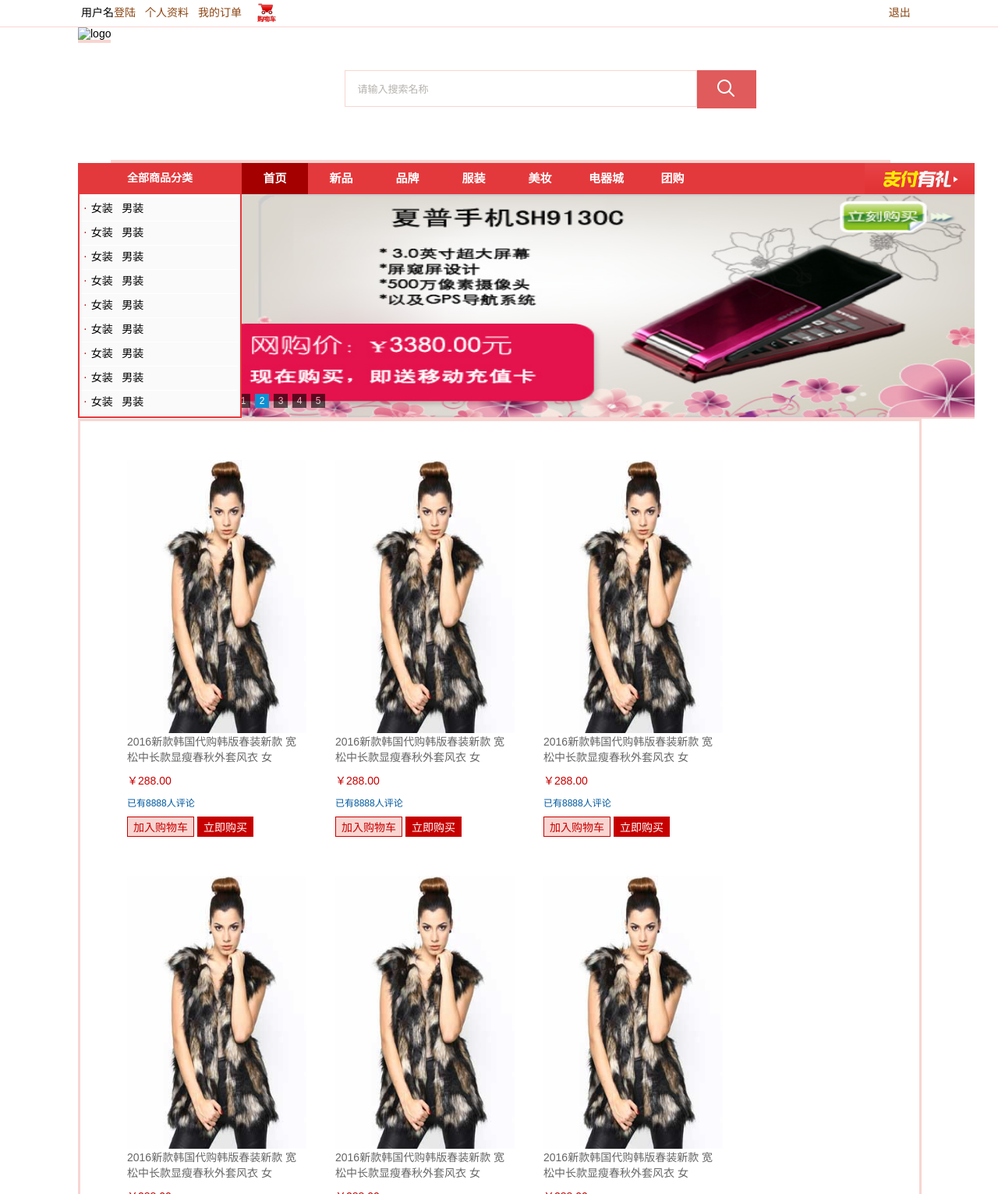
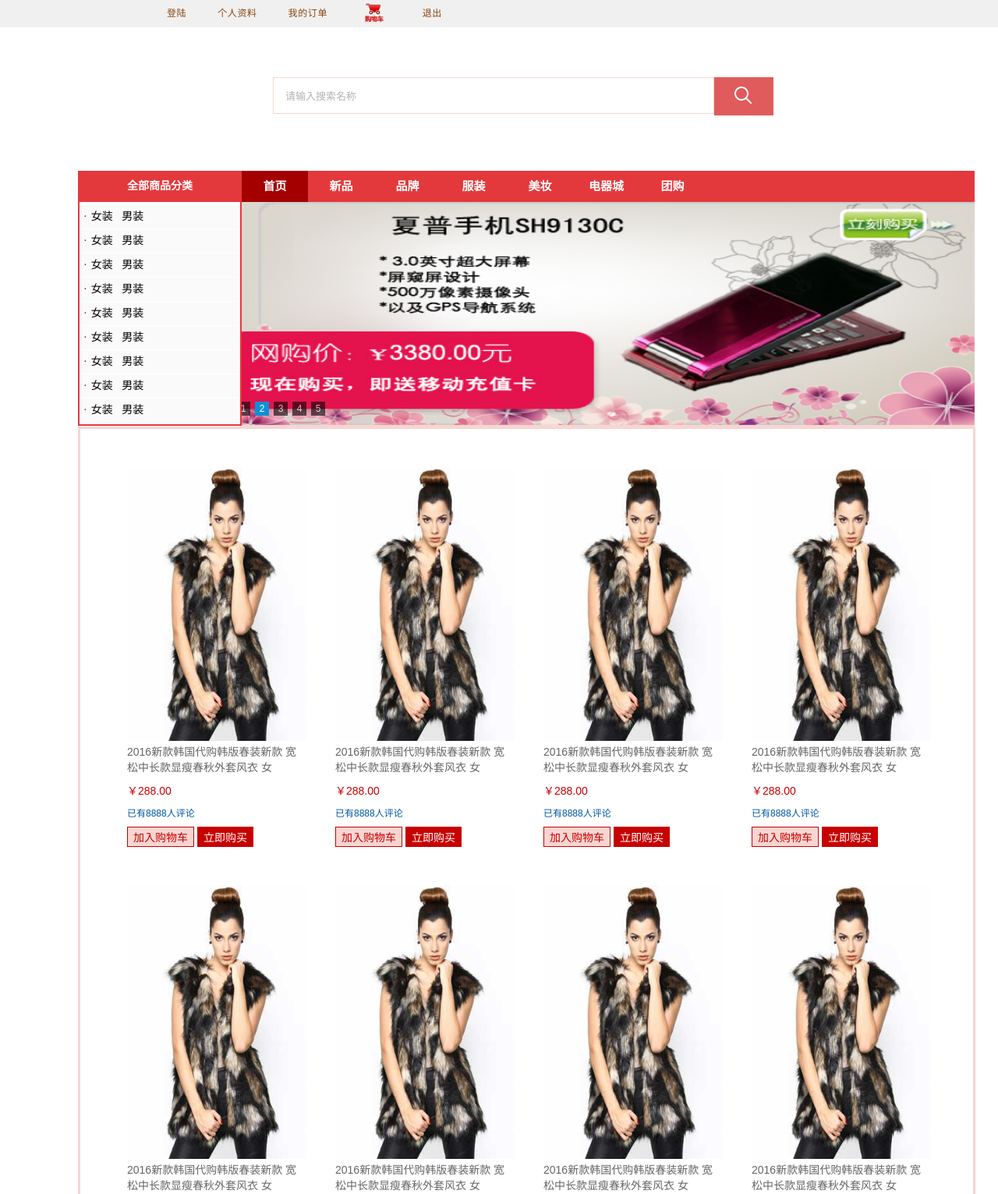
Before and after one commit to amumustyle/shopping, a plain HTML site: page index.html in a window 1280 px wide. Shown: the top 1531 px of the page at 78% size. Drawn offline with Linux system fonts and the light colour scheme.

Commit message:
hahaha
r

```diff
--- a/css/global.css
+++ b/css/global.css
@@ -10,8 +10,6 @@ address,cite,dfn,em,var { font-style:normal; }
 code,kbd,pre,samp { font-family:courier new,courier,monospace; }
 small { font-size:12px; }
 ul,ol { list-style:none; }
-a { text-decoration:none; }
-a:hover { text-decoration:underline; }
 sup { vertical-align:text-top; }
 sub { vertical-align:text-bottom; }
 legend { color:#000; }
@@ -37,15 +35,13 @@ table { border-collapse:collapse; border-spacing:0; }
 html { overflow-y:scroll; }
 
 /* Default link styles */
-a:link,a:visited { text-decoration:none; }
-a:hover,a:active { text-decoration:underline; }
+
 
 .top { padding-top:80px; }
 .menu { position:relative; width:1150px; margin:0px auto; height:40px; background-color:#E4393C;}
 .menu div { position:absolute; top:0px; height:40px; font-family:"Microsoft Yahei"; }
 .menu .all-sort { left:0px; width:210px; text-align:center; font-size:14px; }
 .menu .all-sort a { color:#FFF; display:block; width:100%; height:100%; line-height:40px; }
-.menu .ad { right:0px; width:141px; }
 .menu .nav { left:210px; }
 .menu .nav ul li { float:left; width:85px; line-height:40px; }
 .menu .nav ul li a { display:block; width:100%; color:#FFF; text-align:center; font:700 15px/40px "Microsoft Yahei"; }
@@ -107,31 +103,45 @@ a:hover,a:active { text-decoration:underline; }
 .item-list .cat-right dt { padding:3px 6px 0px 0px; font-weight:700; color:#E4393C;  }
 .item-list .cat-right dd a:hover { color:#666; }
     .tou{
-    	margin-left: 100px;
+
+        height: 35px;
+        line-height: 35px;
+        width: 1348px;
+        font-size: 12px;
+        background-color: #F0F0F0;
+        position: relative;
+
     }
-    .b{
-	    border-bottom: 1px solid #f8d5d1;
-    	float: top;
-        padding:0 0 4px 4px;
-    }
-    .header{
-    	float: top;
-    	margin-right: 100px;
-    	margin-left: 100px;
-    	width: 1150px;
+    .tou nav {
+        width: 980px;
+        margin: 0 auto;
     }
 
-    .Logo{
-    	float: left;
-    	border-bottom: 4px solid #f8d5d1;
-
+   .tou li {
+    float: left;
+    margin-left: 20px;
+   }
+   .tou li:hover {
+    background:#f8d5d1; text-decoration:none;
+    color:black;
     }
+   .tou a {
+    float: left;
+    display: inline-block;
+    padding: 0 10px;
+    letter-spacing: .05em;
+    color: #ccc;
+    text-decoration:none
+   }
+   .tou a:hover{text-decoration:none;font-family: black;}
     .c{
     	float: left;
-    	width: 1000px;
-    	height: 170px;
-    	border-bottom: 4px solid #f8d5d1;
-        background: url('') no-repeat ;
+    	width: 1348px;
+    	height: 120px;
+    	/*border-bottom: 4px solid #f8d5d1;
+        background: url('') no-repeat ;*/
+        margin:0px auto;
+        position: relative;
     }
     .bo{
         float: left;
@@ -154,9 +164,9 @@ a:hover,a:active { text-decoration:underline; }
     margin-top: 55px;
 	float: left;
 	width:70%;
-	margin-left: 300px;
+	margin-left: 350px;
 }
-.search1 input[type="text"] {
+.search1 input[type="search"] {
 	padding:15px;
 	outline: none;
 	color:#B6B2AE;
@@ -192,10 +202,11 @@ a:hover,a:active {
 }
 
 .g{
-    	margin-right: 98px;
+    	width: 1145px;
     	margin-left: 100px;
     	float: left;
     	border: 3px solid #f8d5d1;
+
     }
 
     .tb1{
--- a/index.html
+++ b/index.html
@@ -1,8 +1,8 @@
-<!DOCTYPE html PUBLIC "-//W3C//DTD XHTML 1.0 Transitional//EN" "http://www.w3.org/TR/xhtml1/DTD/xhtml1-transitional.dtd">
-<html xmlns="http://www.w3.org/1999/xhtml">
+<!DOCTYPE html >
+<html>
 <head>
 <meta http-equiv="Content-Type" content="text/html; charset=UTF-8">
-<title>电子商务</title>
+<title>首页</title>
 <!--引入开始-->
 <script src="js/lun.js"></script>
 <link rel="stylesheet" href="css/global.css">
@@ -11,58 +11,47 @@
 <style>
 
 	*{margin:0; padding:0;}
-	ul li{list-style:none; }
+
 	body{ background:#fff;font:14px "Microsoft YaHei","宋体",Arial,sans-serif;}
 	img{ border:0;}
-	a{ text-decoration:none; color:#666;}
+
 </style>
 
 </head>
 <body>
-<div class="b">
-    <table class="tou">
-			<tr>
+<header class="tou">
+    <nav>
+            <ul>
+            	<!-- 东软实训   使用jsp当 用户为空时，不显示这一栏-->
+            	<li><a href="#">登陆</a></li><!-- 通过<forwd>跳转到登陆 -->
+            	<li><a href="#">个人资料</a></li><!-- 将请求提交到servlet 提交用户的信息 -->
+            	<li><a href="#">我的订单</a></li><!-- 通过a将请求发送到servlet 提交用户的信息和购物车内容 -->
+            	<li><a href="#"><img src="image/che.png" height="30"></a></li>
+            	<li><a href="#">退出</a></li><!-- 将请求提交到首页面刷新首页面 -->
+            </ul>
+	</nav>
+	<section>
+	<!--1-->
 
-				<td>用户名</td> <!-- 东软实训   使用jsp当 用户为空时，不显示这一栏-->
-				<td><a href="#">登陆</a></td><!-- 通过<forwd>跳转到登陆 --><td width="12"></td>
-				<td><a href="#">个人资料</a></td><!-- 将请求提交到servlet 提交用户的信息 --><td width="12"></td>
-				<td><a href="#">我的订单</a></td><!-- 通过a将请求发送到servlet 提交用户的信息和购物车内容 --><td width="12"></td>
-				<td><a href="#"><img src="image/che.png" height="30"></a></td>
-				<td width="776"></td>
-				<td><a href="#">退出</a></td><!-- 将请求提交到首页面刷新首页面 -->
-			</tr>
-		</table>
-</div>
+	<div class="c search search1">
 
-<div class="header"><!--2-->
-	<div><!--1-->
-		<div class="Logo">
-	     <img alt="logo" src="image/Logo.png" width="150" height="170"/>
-	</div>
-
-	<div class="c">
-	    <div class="search">
-	    <div class="search1">
 	    <form action="" >
-	    	<input type="text" value="请输入搜索名称" onfocus="this.value = '';" onblur="if (this.value == '') {this.value = '请输入搜索名称';}">
+	    	<input type="search" value="请输入搜索名称" results=s onfocus="this.value = '';" onblur="if (this.value == '') {this.value = '请输入搜索名称'; }" ><!--聚焦-->
 			  <input type="submit" value="">
 		</form>
-	    </div>
-	     </div>
+
 	</div>
-	</div><!--1-->
-</div><!--2-->
+	<!--1-->
+	</section>
+</header>
 
-<!-- 代码开始 -->
+<article><!--2-->
+	<!-- 代码开始 -->
 	<!--导航 Start-->
 	<div class="bo"><!--3-->
 	<div class="menu"><!--4-->
 		<div class="all-sort"><h2><a href="">全部商品分类</a></h2></div>
-		<div class="ad">
-			<a href="">
-				<img src="image/rBEhVlJEA84IAAAAAAAZY9Mm2-UAADmFQNaVy4AABl7123.jpg" width="141" height="40" />
-			</a>
-		</div>
+
 		<div class="nav">
 			<ul class="clearfix">
 				<li><a href="#" class="current">首页</a></li>
@@ -493,83 +482,86 @@
 
 
 <!-- 代码结束 -->
+<article><!--2-->
+
+
 
 <div class="g"><!--6-->
     <section class="st-detail">
             <ul class="clearfix1">
                 <li>
-                    <a href="detail.html">
+                    <a href="#">
                         <img src="image/ab8.jpg" width="230px" height="350px"></a>
-                    <a href="">2016新款韩国代购韩版春装新款 宽松中长款显瘦春秋外套风衣 女</a>
+                    <a href="#">2016新款韩国代购韩版春装新款 宽松中长款显瘦春秋外套风衣 女</a>
                     <p class="price">￥288.00</p>
-                    <p><a href="" class="comment">已有8888人评论</a></p>
-                    <a href="car.html" class="st-term">加入购物车</a>
-                    <a href="pay.html" class="st-term1">立即购买</a>
+                    <p><a href="#" class="comment">已有8888人评论</a></p>
+                    <a href="#" class="st-term">加入购物车</a>
+                    <a href="#" class="st-term1">立即购买</a>
                 </li>
                 <li>
-                    <a href="detail.html">
+                    <a href="#">
                         <img src="image/ab8.jpg" width="230px" height="350px"></a>
-                    <a href="">2016新款韩国代购韩版春装新款 宽松中长款显瘦春秋外套风衣 女</a>
+                    <a href="#">2016新款韩国代购韩版春装新款 宽松中长款显瘦春秋外套风衣 女</a>
                     <p class="price">￥288.00</p>
-                    <p><a href="" class="comment">已有8888人评论</a></p>
-                    <a href="car.html" class="st-term">加入购物车</a>
-                    <a href="pay.html" class="st-term1">立即购买</a>
+                    <p><a href="#" class="comment">已有8888人评论</a></p>
+                    <a href="#" class="st-term">加入购物车</a>
+                    <a href="#" class="st-term1">立即购买</a>
                 </li>
 
                 <li>
-                    <a href="detail.html">
+                    <a href="#">
                         <img src="image/ab8.jpg" width="230px" height="350px"></a>
-                    <a href="">2016新款韩国代购韩版春装新款 宽松中长款显瘦春秋外套风衣 女</a>
+                    <a href="#">2016新款韩国代购韩版春装新款 宽松中长款显瘦春秋外套风衣 女</a>
                     <p class="price">￥288.00</p>
-                    <p><a href="" class="comment">已有8888人评论</a></p>
-                    <a href="car.html" class="st-term">加入购物车</a>
-                    <a href="pay.html" class="st-term1">立即购买</a>
+                    <p><a href="#" class="comment">已有8888人评论</a></p>
+                    <a href="#" class="st-term">加入购物车</a>
+                    <a href="#" class="st-term1">立即购买</a>
                 </li>
 
                  <li>
-                    <a href="detail.html">
+                    <a href="#">
                         <img src="image/ab8.jpg" width="230px" height="350px"></a>
-                    <a href="">2016新款韩国代购韩版春装新款 宽松中长款显瘦春秋外套风衣 女</a>
+                    <a href="#">2016新款韩国代购韩版春装新款 宽松中长款显瘦春秋外套风衣 女</a>
+                    <p class="price">￥288.00</p>
+                    <p><a href="#" class="comment">已有8888人评论</a></p>
+                    <a href="#" class="st-term">加入购物车</a>
+                    <a href="#" class="st-term1">立即购买</a>
+                </li>
+                <li>
+                    <a href="#">
+                        <img src="image/ab8.jpg" width="230px" height="350px"></a>
+                    <a href="#">2016新款韩国代购韩版春装新款 宽松中长款显瘦春秋外套风衣 女</a>
                     <p class="price">￥288.00</p>
                     <p><a href="" class="comment">已有8888人评论</a></p>
-                    <a href="car.html" class="st-term">加入购物车</a>
-                    <a href="pay.html" class="st-term1">立即购买</a>
+                    <a href="#" class="st-term">加入购物车</a>
+                    <a href="#" class="st-term1">立即购买</a>
                 </li>
                 <li>
-                    <a href="detail.html">
+                    <a href="#">
                         <img src="image/ab8.jpg" width="230px" height="350px"></a>
-                    <a href="">2016新款韩国代购韩版春装新款 宽松中长款显瘦春秋外套风衣 女</a>
+                    <a href="#">2016新款韩国代购韩版春装新款 宽松中长款显瘦春秋外套风衣 女</a>
                     <p class="price">￥288.00</p>
-                    <p><a href="" class="comment">已有8888人评论</a></p>
-                    <a href="car.html" class="st-term">加入购物车</a>
-                    <a href="pay.html" class="st-term1">立即购买</a>
+                    <p><a href="#" class="comment">已有8888人评论</a></p>
+                    <a href="#" class="st-term">加入购物车</a>
+                    <a href="#" class="st-term1">立即购买</a>
                 </li>
                 <li>
-                    <a href="detail.html">
+                    <a href="#">
                         <img src="image/ab8.jpg" width="230px" height="350px"></a>
-                    <a href="">2016新款韩国代购韩版春装新款 宽松中长款显瘦春秋外套风衣 女</a>
+                    <a href="#">2016新款韩国代购韩版春装新款 宽松中长款显瘦春秋外套风衣 女</a>
                     <p class="price">￥288.00</p>
-                    <p><a href="" class="comment">已有8888人评论</a></p>
-                    <a href="car.html" class="st-term">加入购物车</a>
-                    <a href="pay.html" class="st-term1">立即购买</a>
+                    <p><a href="#" class="comment">已有8888人评论</a></p>
+                    <a href="#" class="st-term">加入购物车</a>
+                    <a href="#" class="st-term1">立即购买</a>
                 </li>
                 <li>
-                    <a href="detail.html">
+                    <a href="#">
                         <img src="image/ab8.jpg" width="230px" height="350px"></a>
-                    <a href="">2016新款韩国代购韩版春装新款 宽松中长款显瘦春秋外套风衣 女</a>
+                    <a href="#">2016新款韩国代购韩版春装新款 宽松中长款显瘦春秋外套风衣 女</a>
                     <p class="price">￥288.00</p>
-                    <p><a href="" class="comment">已有8888人评论</a></p>
-                    <a href="car.html" class="st-term">加入购物车</a>
-                    <a href="pay.html" class="st-term1">立即购买</a>
-                </li>
-                <li>
-                    <a href="detail.html">
-                        <img src="image/ab8.jpg" width="230px" height="350px"></a>
-                    <a href="">2016新款韩国代购韩版春装新款 宽松中长款显瘦春秋外套风衣 女</a>
-                    <p class="price">￥288.00</p>
-                    <p><a href="" class="comment">已有8888人评论</a></p>
-                    <a href="car.html" class="st-term">加入购物车</a>
-                    <a href="pay.html" class="st-term1">立即购买</a>
+                    <p><a href="#" class="comment">已有8888人评论</a></p>
+                    <a href="#" class="st-term">加入购物车</a>
+                    <a href="#" class="st-term1">立即购买</a>
                 </li>
             </ul>
         </section>
```
